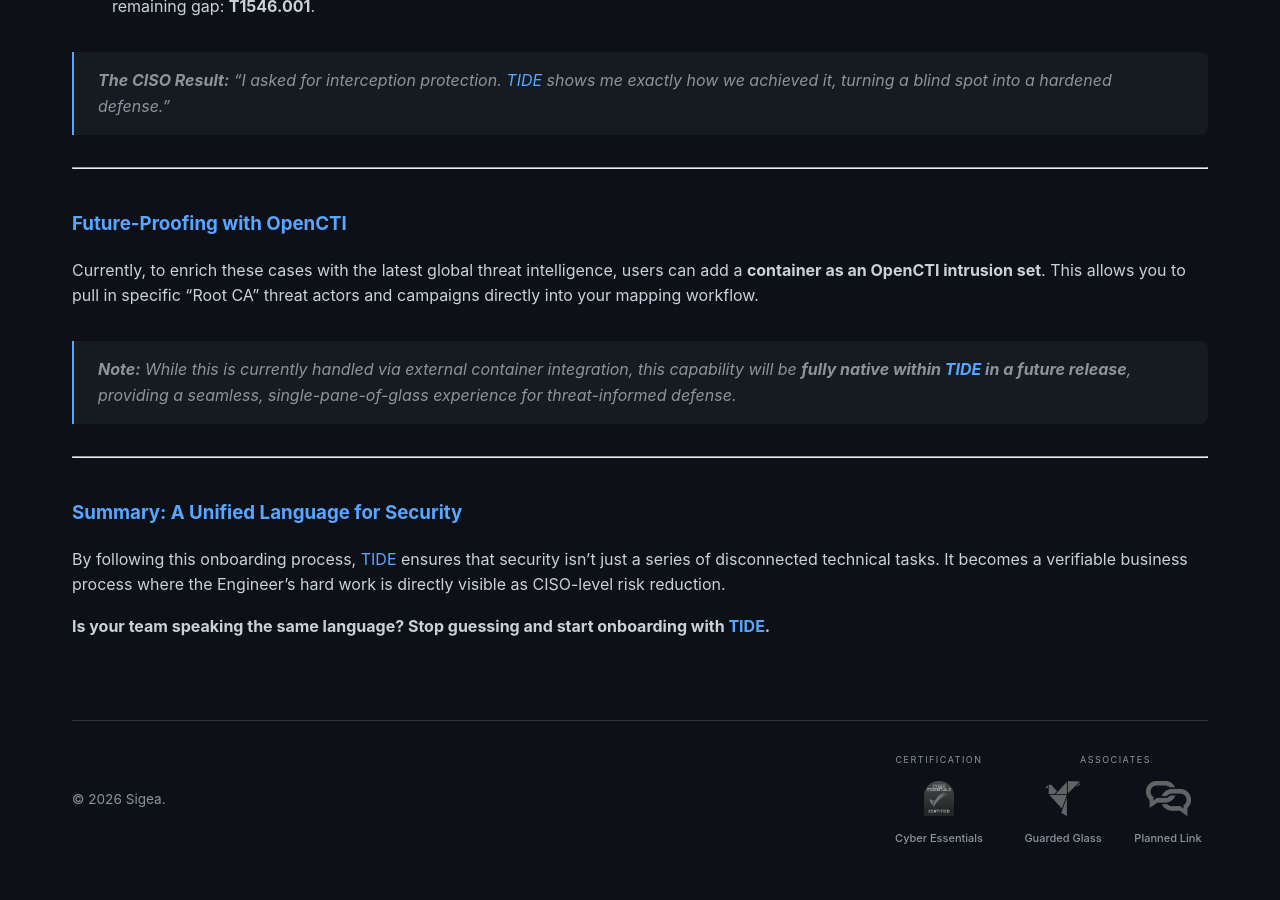
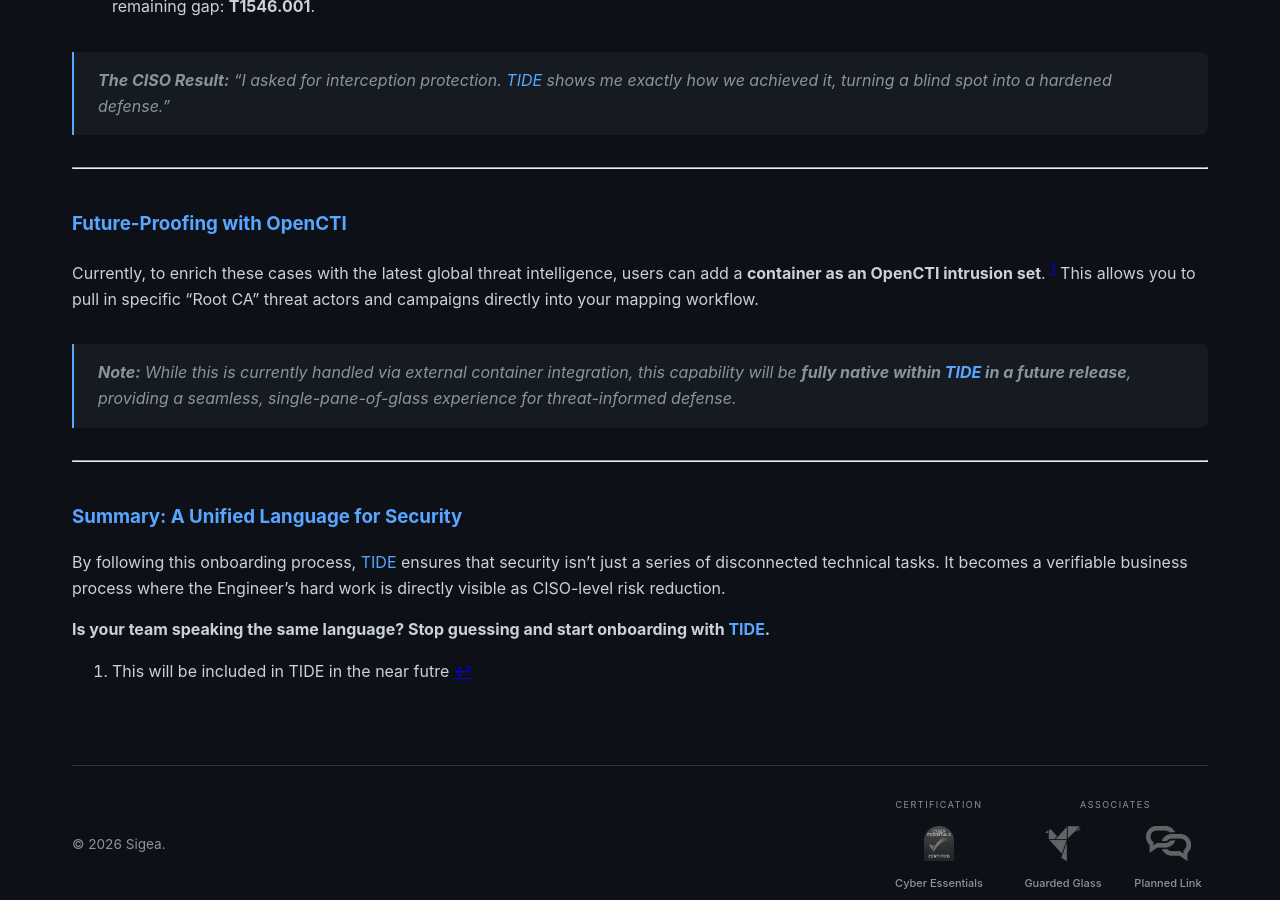
Before and after one commit to sigeauk/sigeauk.github.io, a Jekyll site: the page built from _posts/2026-03-02-USER-CASE-Onboarding.md, in a window 1280 px wide and 900 px high, scrolled down 4813 px. Built offline with Jekyll 4.4.1, drawn with Linux system fonts in a browser that asks for light colours; before the commit the page ends 5692 px from its top, so only the background shows below that.

Commit message:
update post

```diff
--- a/_posts/2026-03-02-USER-CASE-Onboarding.md
+++ b/_posts/2026-03-02-USER-CASE-Onboarding.md
@@ -85,7 +85,7 @@
 ---
 
 ### Future-Proofing with OpenCTI
-Currently, to enrich these cases with the latest global threat intelligence, users can add a **container as an OpenCTI intrusion set**. This allows you to pull in specific "Root CA" threat actors and campaigns directly into your mapping workflow.
+Currently, to enrich these cases with the latest global threat intelligence, users can add a **container as an OpenCTI intrusion set**. [^1] This allows you to pull in specific "Root CA" threat actors and campaigns directly into your mapping workflow.
 
 > **Note:** While this is currently handled via external container integration, this capability will be **fully native within <span class="text-accent">TIDE</span> in a future release**, providing a seamless, single-pane-of-glass experience for threat-informed defense.
 
@@ -95,3 +95,5 @@
 By following this onboarding process, <span class="text-accent">TIDE</span> ensures that security isn't just a series of disconnected technical tasks. It becomes a verifiable business process where the Engineer’s hard work is directly visible as CISO-level risk reduction.
 
 **Is your team speaking the same language? Stop guessing and start onboarding with <span class="text-accent">TIDE</span>.**
+
+[^1]: This will be included in TIDE in the near futre
```
